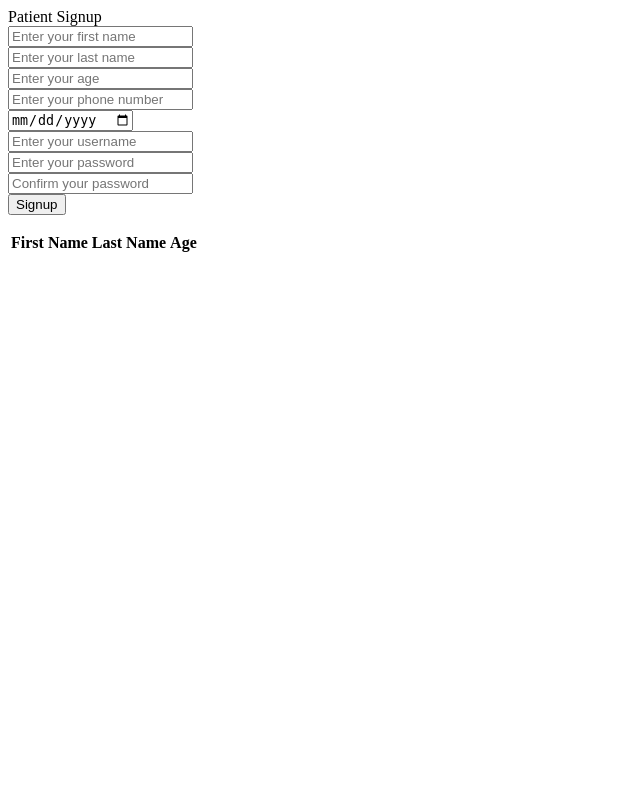
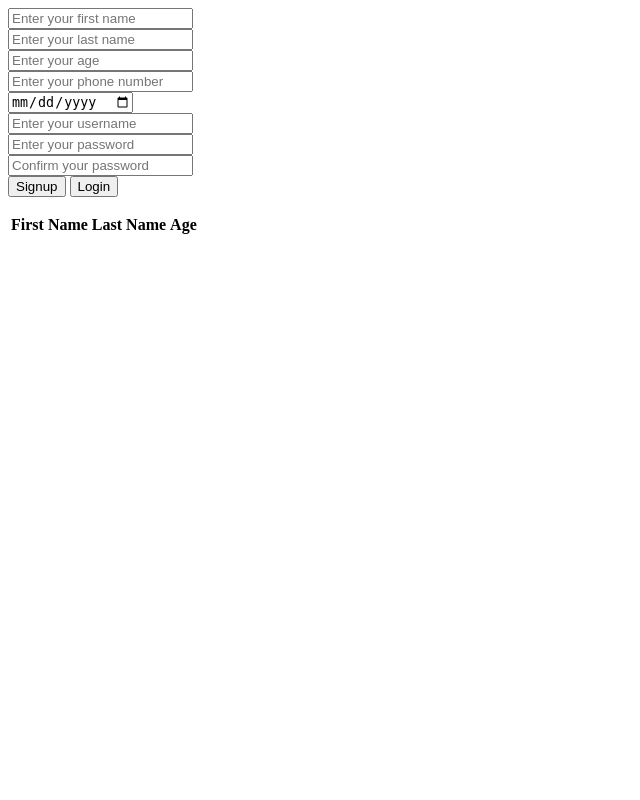
Before and after one commit to aviasnani/Hickeys-pharmacy, a Flask app: template frontend/templates/patient_signup.html in a window 1280 px wide. Shown: the whole page, without its empty margins (0-640 px from the left). Run offline with Flask 3, Linux system fonts and the light colour scheme; the template is opened without the code that fills it, so the values that code supplies are empty.

Commit message:
separated frontend and backend removed all render templates from python code and enabled cors between python and js for api communications frontend > local 3000, backend > local 5000

```diff
--- a/backend/test.py
+++ b/backend/test.py
@@ -3,9 +3,14 @@ from flask_sqlalchemy import SQLAlchemy
 import os
 from flask_bcrypt import Bcrypt
 from flask_cors import CORS
+from flask_login import LoginManager, UserMixin, login_user, login_required, logout_user, current_user
 
-app = Flask(__name__, template_folder="../frontend/templates")
+app = Flask(__name__)
+login_manager = LoginManager()
+login_manager.init_app(app)
+login_manager.login_view = "patient_login"
 
+CORS(app, origins=["http://127.0.0.1:3000"], supports_credentials=True) #
 
 bcrypt = Bcrypt(app)
 basedir = os.path.abspath(os.path.dirname(__file__)) # (co-pilot)
@@ -14,7 +19,13 @@ if not os.path.exists(instance_path): # (co-pilot)
     os.makedirs(instance_path) # (co-pilot)
 app.config['SQLALCHEMY_DATABASE_URI'] = 'sqlite:///' + os.path.join(instance_path, 'database.db')
 app.config['SQLALCHEMY_TRACK_MODIFICATIONS'] = False  # Avoids a warning
+app.config['SECRET_KEY'] = 'Iaminevitable'
 db = SQLAlchemy(app)
+
+def load_user(user_id):
+    return Patient.query.get(int(user_id))
+
+login_manager.user_loader(load_user)
 
 class Patient(db.Model):
     id = db.Column(db.Integer, primary_key=True)
@@ -28,18 +39,18 @@ class Patient(db.Model):
 
 
 
-@app.route('/')
+'''@app.route('/')
 def index():
     return render_template('index.html')
 
 
 @app.route('/patient_signup')
 def patient_signup():
-    return render_template('patient_signup.html')
+    return render_template('patient_signup.html')'''
 
 
 
-@app.route('/patient_signup/patient_details', methods=['POST'])
+@app.route('/patient_signup', methods=['POST'])
 def patient_details():
     req = request.get_json() # get the data from the object where the form details are stored in js and convert it to python dictionary
     print("Data has been received",req) # print the data retrieved from the object
@@ -60,11 +71,11 @@ def patient_details():
     db.session.commit()
     return res
 
-@app.route('/patient_login')
+'''@app.route('/patient_login')
 def patient_login():
-    return render_template('patient_login.html')
+    return render_template('patient_login.html')'''
 
-@app.route('/patient_login/patient_login_details', methods=['POST'])
+@app.route('/patient_login', methods=['POST'])
 def patient_login_details():
     req = request.get_json()
     print("Data has been received",req)
@@ -74,6 +85,17 @@ def patient_login_details():
     else:
         return jsonify({"error": "Invalid username or password"}), 401
 
+'''@login_required
+@app.route('/patient_dashboard')
+def patient_dashboard():
+    return render_template('patient_dashboard.html')'''
+
+@app.route('/patient_logout')
+def patient_logout():
+    logout_user()
+    print("User logged out")
+    return jsonify({"message": "Logout successful"}), 200
+
 with app.app_context():
         db.create_all()
 
--- a/frontend/templates/patient_signup.html
+++ b/frontend/templates/patient_signup.html
@@ -1,4 +1,11 @@
-{% block title %} Patient Signup {% endblock %} {% block content %}
+<!DOCTYPE html>
+<html lang="en">
+  <head>
+    <meta charset="UTF-8" />
+    <meta name="viewport" content="width=device-width, initial-scale=1.0" />
+    <title>Signup</title>
+  </head>
+  <body>
     <div class="container">
       <div class="row">
         <div class="col-md-6 col-md-offset-3">
@@ -16,7 +23,12 @@
             placeholder="Enter your last name"
           />
           <br />
-      <input type="number" name="age" id="age" placeholder="Enter your age" />
+          <input
+            type="number"
+            name="age"
+            id="age"
+            placeholder="Enter your age"
+          />
           <br />
           <input
             type="number"
@@ -53,7 +65,10 @@
             placeholder="Confirm your password"
           />
           <br />
-      <button onclick="submit(event)">Signup</button>
+          <button onclick="submit()">Signup</button>
+          <a href="http://127.0.1:3000/patient_login.html">
+            <button>Login</button>
+          </a>
           <p id="backend-res"></p>
         </div>
       </div>
@@ -66,10 +81,9 @@
       </tr>
       <tbody class="tableBody"></tbody>
     </table>
-{% endblock %} {% block script %}
 
     <script>
-  function submit(event) {
+      function submit() {
         var fname = document.getElementById("fname").value;
         var lname = document.getElementById("lname").value;
         var age = document.getElementById("age").value;
@@ -77,7 +91,8 @@
         var dob = document.getElementById("dob").value;
         var username = document.getElementById("username").value;
         var password = document.getElementById("password").value;
-    var confirm_password = document.getElementById("confirm_password").value;
+        var confirm_password =
+          document.getElementById("confirm_password").value;
         var data = {
           first_name: fname,
           last_name: lname,
@@ -88,7 +103,7 @@
           password: password,
           confirm_password: confirm_password,
         };
-    fetch(`${window.origin}/patient_signup/patient_details`, {
+        fetch(`http://127.0.0.1:5000/patient_signup`, {
           method: "POST", // details will be posted to the corresponding route / function in python
           credentials: "include", // cookies
           body: JSON.stringify(data), // data to be sent to the server, object 'data' is converted to JSON string
@@ -111,7 +126,8 @@
               });
             }
             response.json().then(function (data) {
-          window.location.href = "{{ url_for('patient_login') }}"; //co-pilot
+              window.location.href =
+                "http://127.0.0.1:3000/patient_dashboard.html"; //co-pilot
               //   converting response from the server from json to js object and passing it to then function
               console.log("Data sent from backend to the frontend");
               console.log(data); // consoling it to see the data
@@ -122,5 +138,5 @@
           });
       }
     </script>
-
-{% endblock %}
+  </body>
+</html>
```
Also changed, not shown: frontend/templates/index.html (+9 -1 lines), frontend/templates/patient_dashboard.html (added, +41 -0 lines), frontend/templates/patient_login.html (+16 -5 lines), backend/instance/database.db. Lines whose indentation alone changed are shown as unchanged.
